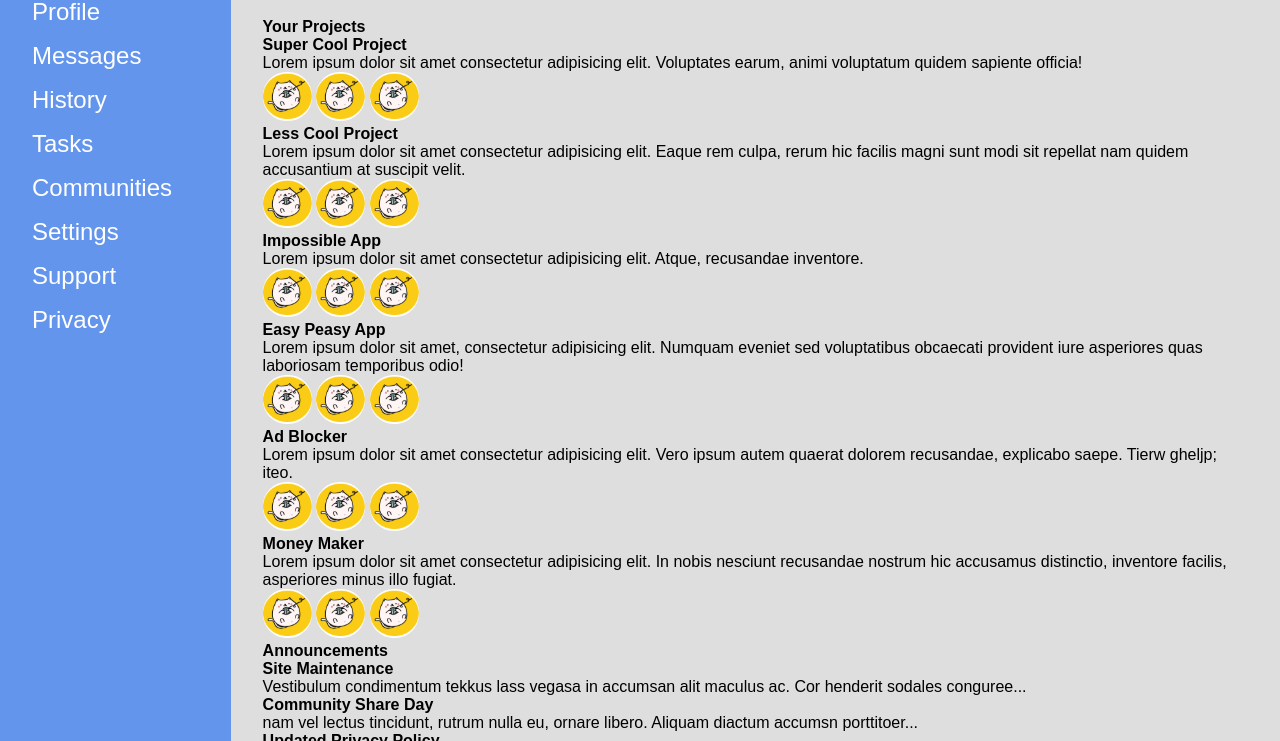
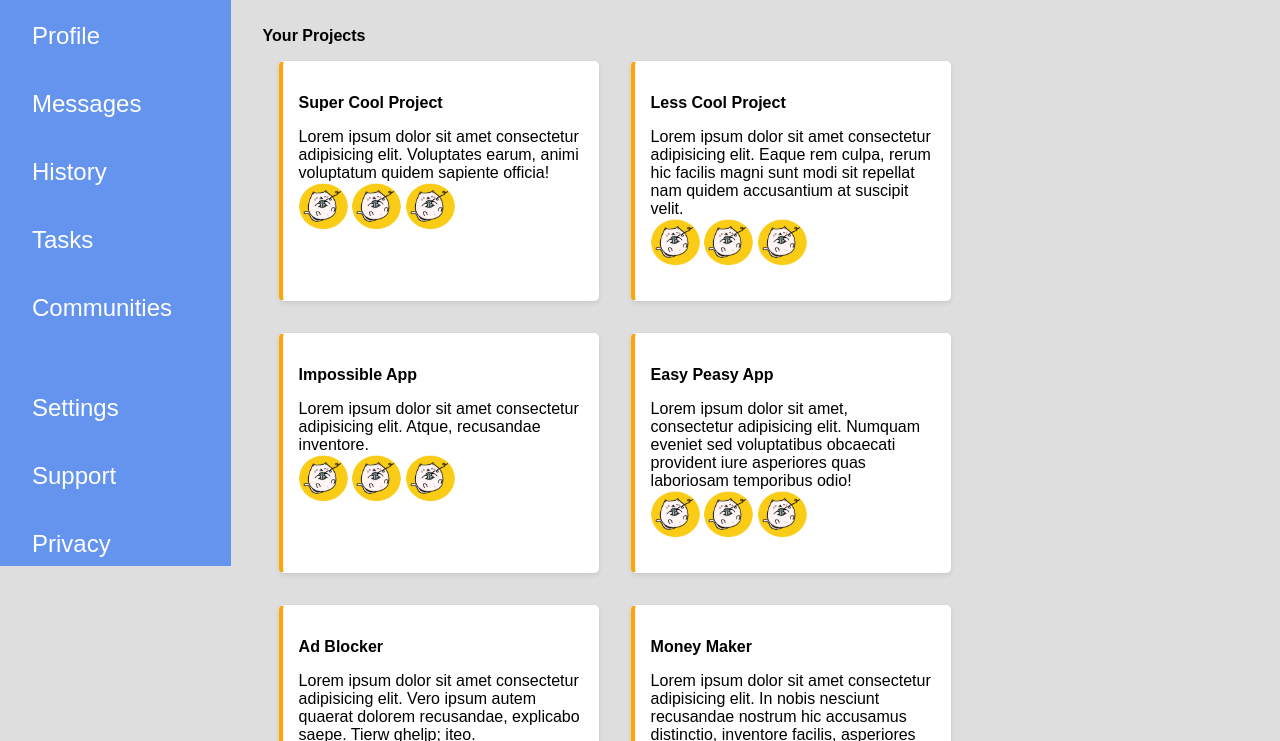
Before and after one commit to Hasanmahmud2024/Admin-Dashboard, a plain HTML site: page index.html in a window 1280 px wide. Shown: the part 179-920 px from the top of the page. Drawn offline with Linux system fonts and the light colour scheme.

Commit message:
added main body styles, used flexbox

```diff
--- a/index.html
+++ b/index.html
@@ -20,6 +20,8 @@
       <a href="" class="support">Support</a>
       <a href="" class="privacy">Privacy</a>
     </div>
+    <main>
+
         <!-- header -->
         <div class="header">
           <div class="head-row-one">
@@ -53,8 +55,8 @@
         </div>
         <!-- main elements -->
         <div class="main-body">
+            <h4 class="your-project">Your Projects</h4>
           <div class="project">
-        <h4 class="your-project">Your Projects</h4>
             <div class="info">
               <h5>Super Cool Project</h5>
               <p>
@@ -241,7 +243,6 @@
                   <span class="description">World Peace Builder</span>
                 </div>
               </div>
-
               <div class="trending-item">
                 <img
                   src="images/Screenshot 2025-01-18 104318.png"
@@ -252,7 +253,6 @@
                   <span class="description">Super Cool Project</span>
                 </div>
               </div>
-
               <div class="trending-item">
                 <img
                   src="images/Screenshot 2025-01-18 104318.png"
@@ -263,7 +263,6 @@
                   <span class="description">Life Changing App</span>
                 </div>
               </div>
-
               <div class="trending-item">
                 <img
                   src="images/Screenshot 2025-01-18 104318.png"
@@ -277,5 +276,6 @@
             </div>
           </div>
         </div>
+    </main>
   </body>
 </html>
--- a/styles.css
+++ b/styles.css
@@ -8,7 +8,6 @@
 
 body {
   background-color: rgb(223, 222, 222);
-  height: 100vh;
   display: grid;
   grid-template-columns: 0.3fr 2fr;
   grid-template-rows: 11rem 1fr;
@@ -20,37 +19,45 @@ body {
   grid-row: 1 / 3;
   display: flex;
   flex-direction: column;
-  gap: 1rem;
-  background-color: cornflowerblue;
+  gap: 1.5rem;
+  background-color: hsl(219, 79%, 66%);
   color: white;
-  padding: 2rem;
-
+  padding-top: 2rem;
 }
 
 .nav h1 {
   font-size: 2rem;
-    margin-bottom: 3rem;
+  margin-bottom: 2rem;
+  padding: 0 2rem;
 }
+
 .nav a {
   color: white;
   font-size: 1.5rem;
   text-decoration: none;
+  padding: 0.5rem 2rem;
 }
 
+.nav .settings {
+  margin-top: 2rem;
+}
+
+.nav a:hover {
+  background-color: hsl(219, 79%, 60%);
+}
 
 /* header styles */
 .header {
   background-color: white;
-
 }
 
-.head-row-one, .head-row-two {
+.head-row-one,
+.head-row-two {
   display: flex;
   justify-content: space-between;
   align-items: center;
   flex-wrap: nowrap;
   margin: 1.5rem 5rem;
-
 }
 
 .header .head-row-one input {
@@ -91,6 +98,35 @@ body {
   padding: 2% 3%;
 }
 
+.project {
+  /* display: grid;
+    grid-auto-flow: column;
+    /* grid-template-columns: repeat(autofit, minmax(300px, 1fr)); */
+  display: flex;
+  flex-wrap: wrap;
+  /* justify-content: space-around; */
+}
+
+.main-body .project .info {
+  background-color: #fff;
+  border: 1px solid white;
+  border-radius: 5px;
+  border-left: 4px solid orange;
+  height: 15rem;
+  width: 20rem;
+  margin: 1rem;
+  padding: 2rem 1rem;
+  box-shadow: 0 2px 5px rgba(0, 0, 0, 0.1);
+}
+
+.info h5 {
+    margin-bottom: 1rem;
+}
+
+.info .link {
+    margin-top: ;
+}
+
 img {
   border-radius: 48%;
 }
```
Lines whose indentation alone changed are shown as unchanged.
